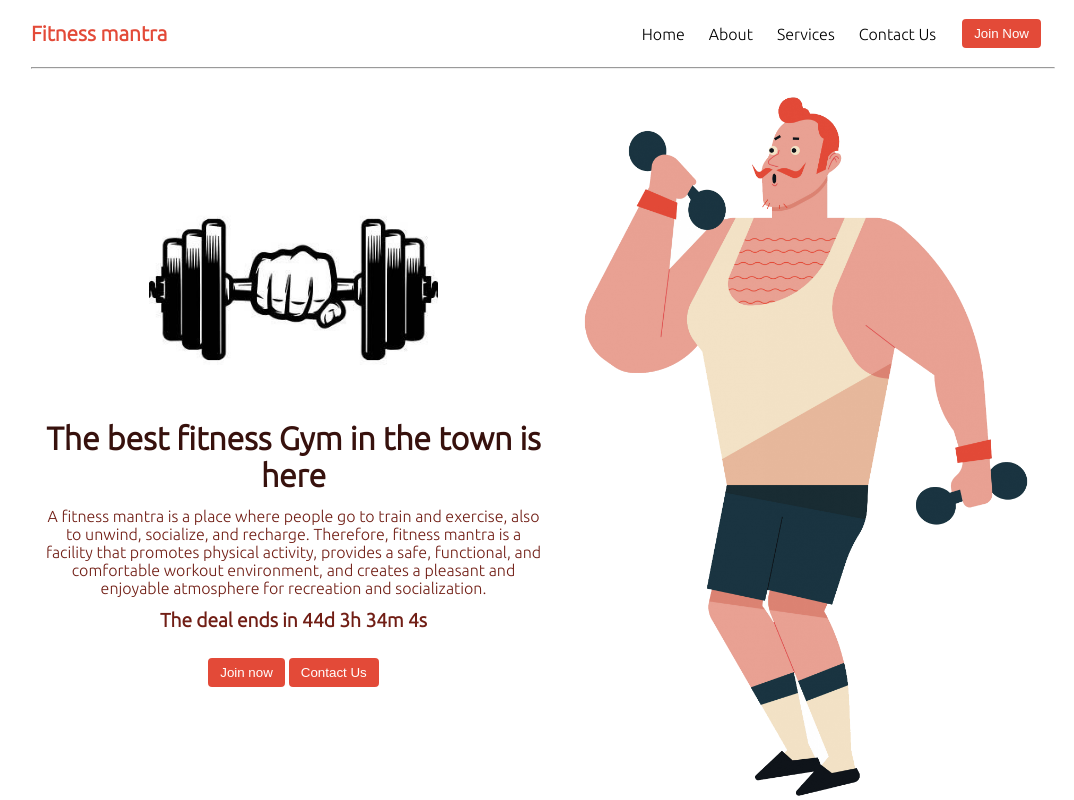
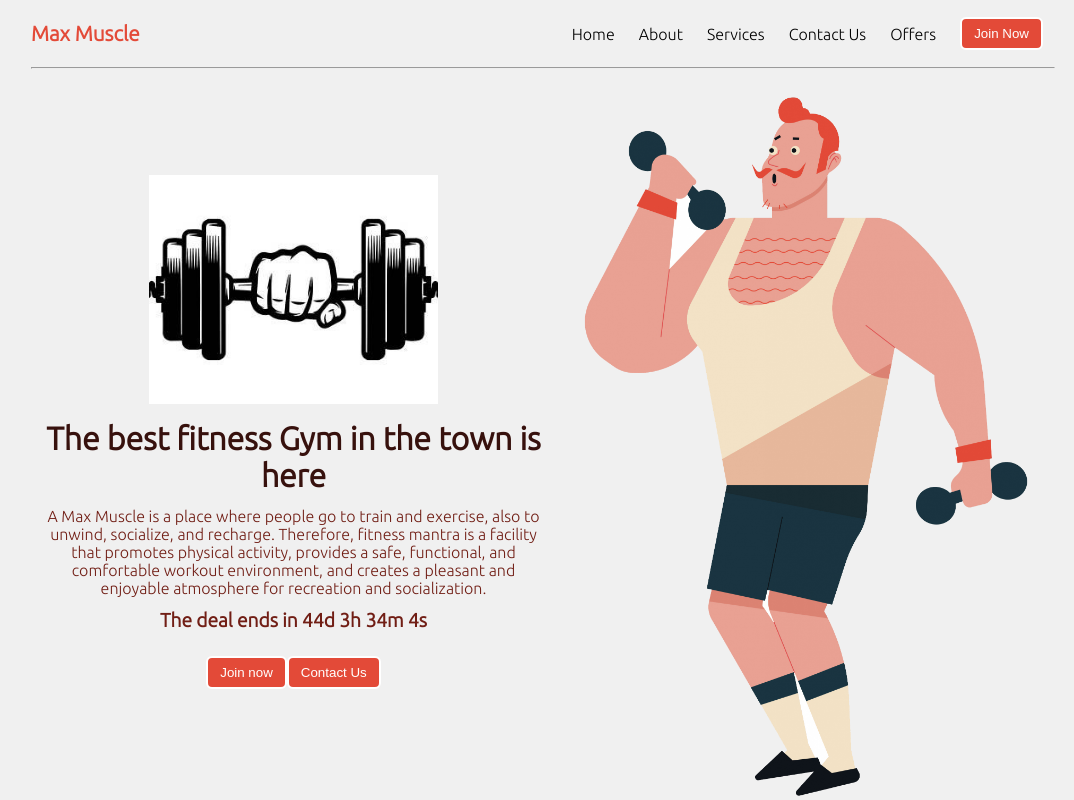
Before and after one commit to SakshiSarkate/OCTANET_OCTOBER, a plain HTML site: page index.html in a window 1280 px wide. Shown: the top 800 px of the page, without its empty margins (97-1171 px from the left). Drawn offline with Linux system fonts and the light colour scheme.

Commit message:
Update index.html

```diff
--- a/index.html
+++ b/index.html
@@ -10,17 +10,22 @@
     <script src="timer.js"></script>
     <link rel="stylesheet" href="utils.css">
 </head>
-
+    <style>
+        body {
+            background-color: #f0f0f0; /* Grey background color */
+        }
+    </style>
 <body class='overflow-x-hidden'>
     <div class="container mx-auto">
         <header>
             <nav class="flex justify-between">
-                <div class="logo font-bold flex items-center text-blue">Fitness mantra</div>
+                <div class="logo font-bold flex items-center text-blue">Max Muscle</div>
                 <ul class="navbar flex items-center">
                     <li>Home</li>
                     <li>About</li>
                     <li>Services</li>
                     <li>Contact Us</li>
+                    <li>Offers</li>
                     <li><button class="btn">Join Now</button></li>
                 </ul>
             </nav>
@@ -34,7 +39,7 @@
                             <img class="dumbellimg" src="dumbell.png" alt="">
                         </div>
                         <h1 class="my-1 text-center">The best fitness Gym in the town is here</h1>
-                        <p class=" text-center">A fitness mantra is a place where people go to train and exercise, also
+                        <p class=" text-center">A Max Muscle is a place where people go to train and exercise, also
                             to unwind, socialize, and recharge.
                             Therefore, fitness mantra is a facility that promotes physical activity, provides a safe,
                             functional, and comfortable workout environment,
```
